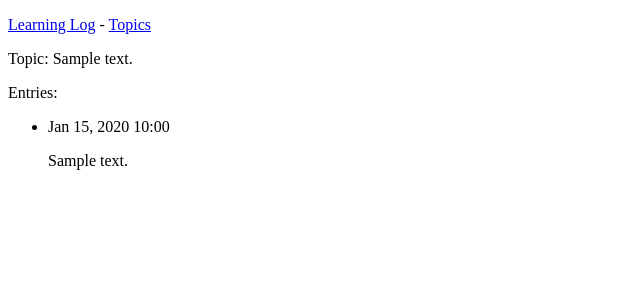
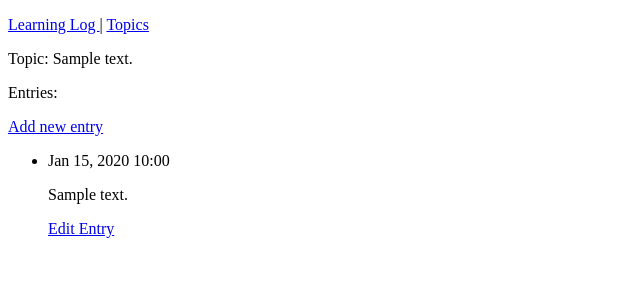
Before and after one commit to avtodorov/learning_log, a Django app: page /topics/1/ in a window 1280 px wide. Shown: the top 300 px of the page, without its empty margins (0-640 px from the left). Run offline with Django 4.2, Linux system fonts and the light colour scheme; tables that the repository leaves empty hold one stand-in row (values such as "Sample post").

Commit message:
topic and entries add, Edit entry func

```diff
--- a/learning_logs/templates/learning_logs/base.html
+++ b/learning_logs/templates/learning_logs/base.html
@@ -1,6 +1,6 @@
 <!DOCTYPE html>
 <p>
-    <a href="{% url 'learning_logs:index' %}">Learning Log</a>  -
+    <a href="{% url 'learning_logs:index' %}">Learning Log </a> |
     <a href="{% url 'learning_logs:topics' %}">Topics</a>
 </p>
 
--- a/learning_logs/templates/learning_logs/topic.html
+++ b/learning_logs/templates/learning_logs/topic.html
@@ -5,11 +5,17 @@
     <p>Topic: {{ topic }}</p>
 
     <p>Entries:</p>
+    <p>
+    <a href="{% url 'learning_logs:new_entry' topic_id=topic.id %}">Add new entry</a>
+    </p>
     <ul>
         {% for entry in entries %}
             <li>
                 <p>{{ entry.date_added|date:'M d, Y H:i' }}</p>
                 <p>{{ entry.text|linebreaks }}</p>
+                <p>
+                    <a href="{% url 'learning_logs:edit_entry' entry_id=entry.id%}">Edit Entry</a>
+                </p>
             </li>
         {% empty %}
             <li>There are no entries for this topic yet.</li>
--- a/learning_logs/templates/learning_logs/topics.html
+++ b/learning_logs/templates/learning_logs/topics.html
@@ -3,6 +3,7 @@
 
 {% block content %}
 <p> Topics </p>
+
     <ul>
     {% for topic in topics %}
         <li>
@@ -13,5 +14,6 @@
     {% endfor %}
     </ul>
 
+    <a href="{% url 'learning_logs:new_topic' %}">Add new topic</a>
 
 {% endblock content %}
--- a/learning_logs/urls.py
+++ b/learning_logs/urls.py
@@ -9,4 +9,7 @@ urlpatterns = [
     path('', views.index, name='index'),
     path('topics/', views.topics, name='topics'),
     path('topics/<int:topic_id>/', views.topic, name='topic'),
+    path('new_topic/', views.new_topic, name='new_topic'),
+    path('new_entry/<int:topic_id>/', views.new_entry, name='new_entry'),
+    path('edit_entry/<int:entry_id>/', views.edit_entry, name='edit_entry'),
 ]
--- a/learning_logs/views.py
+++ b/learning_logs/views.py
@@ -1,5 +1,6 @@
-from django.shortcuts import render
-from .models import Topic
+from django.shortcuts import render, redirect
+from .models import Topic, Entry
+from .forms import TopicForm, EntryForm
 
 
 # Create your views here.
@@ -19,3 +20,51 @@ def topic(request, topic_id):
     entries = topic.entry_set.order_by('-date_added')
     context = {'topic': topic, 'entries': entries}
     return render(request, 'learning_logs/topic.html', context)
+
+
+def new_topic(request):
+    if request.method != 'POST':
+        form = TopicForm
+
+    else:
+        form = TopicForm(data=request.POST)
+        if form.is_valid():
+            form.save()
+            return redirect('learning_logs:topics')
+
+    context = {'form': form}
+    return render(request, 'learning_logs/new_topic.html', context)
+
+
+def new_entry(request, topic_id):
+
+    topic = Topic.objects.get(id=topic_id)
+
+    if request.method != 'POST':
+        form = EntryForm()
+    else:
+        form = EntryForm(data=request.POST)
+        if form.is_valid():
+            new_entry = form.save(commit=False)
+            new_entry.topic = topic
+            new_entry.save()
+            return redirect('learning_logs:topic', topic_id=topic_id)
+
+    context = {'topic': topic, 'form': form}
+    return render(request, 'learning_logs/new_entry.html', context)
+
+
+def edit_entry(request, entry_id):
+    entry = Entry.objects.get(id=entry_id)
+    topic = entry.topic
+
+    if request.method != 'POST':
+        form = EntryForm(instance=entry)
+    else:
+        form = EntryForm(instance=entry, data=request.POST)
+        if form.is_valid():
+            form.save()
+            return redirect('learning_logs:topic', topic_id=topic.id)
+
+    context = {'entry': entry, 'topic': topic, 'form': form}
+    return render(request, 'learning_logs/edit_entry.html', context)
```
Also changed, not shown: learning_logs/forms.py (added, +17 -0 lines), learning_logs/templates/learning_logs/edit_entry.html (added, +28 -0 lines), learning_logs/templates/learning_logs/new_entry.html (added, +25 -0 lines), learning_logs/templates/learning_logs/new_topic.html (added, +22 -0 lines).
